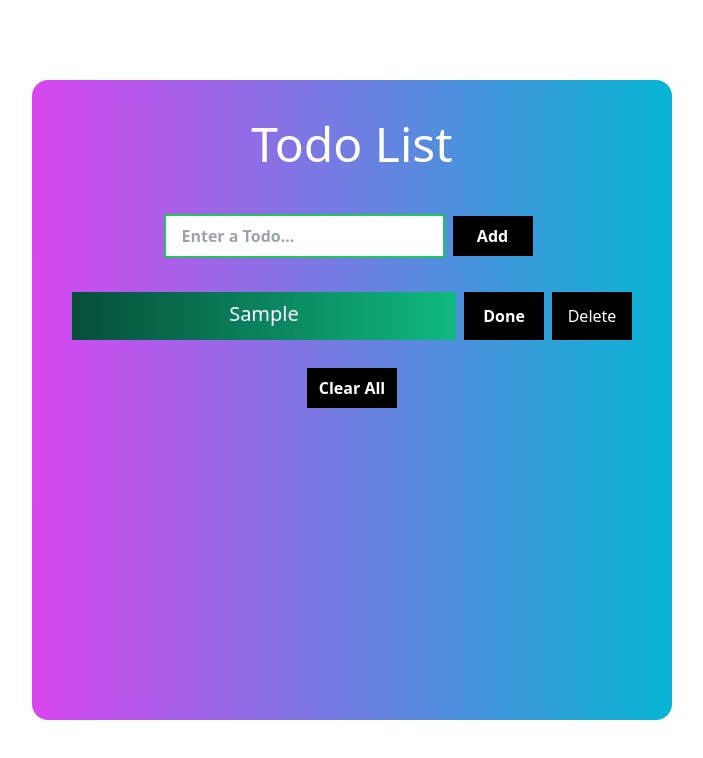
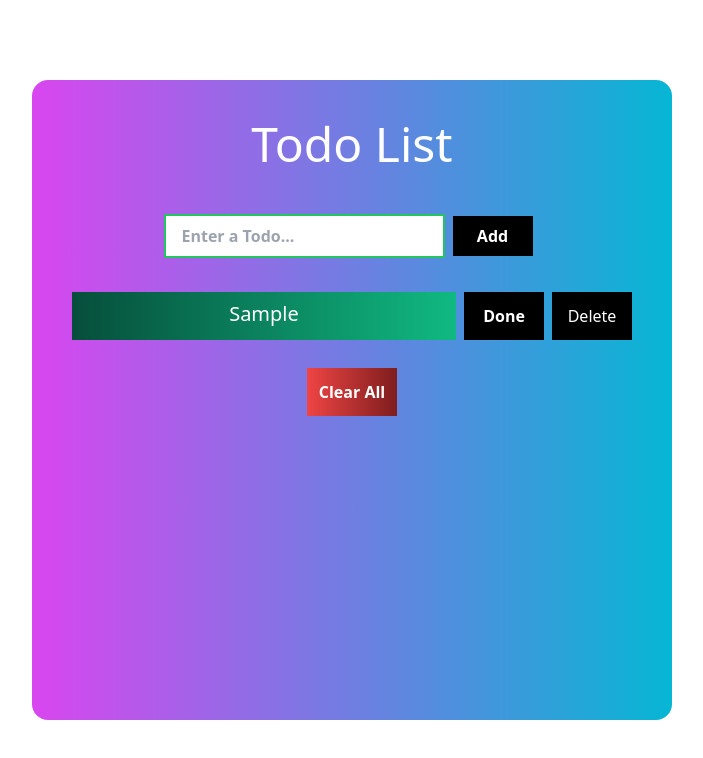
Before and after one commit to MuhammadYildiz/Todo-List-App, a React (Vite) app: page / in a window 1280 px wide. Both pictures are taken after typing "Sample" into the empty fields and a click on the button "Add". Shown: the top 758 px of the page, without its empty margins (288-991 px from the left). Built offline with nearby package versions, Linux system fonts and the light colour scheme.

Commit message:
Update App.jsx

```diff
--- a/src/App.jsx
+++ b/src/App.jsx
@@ -73,7 +73,7 @@ function App() {
                         )
                     })}
                 </div>
-                {items.length>0 && <button onClick={()=>clearAll()} className="bg-black text-white p-2 px-3 m-2 hover:rounded-xl  hover:bg-gradient-to-r from-red-500 to-red-900 font-bold mb-6 "
+                {items.length>0 && <button onClick={()=>clearAll()} className=" text-white p-3 px-3 m-2 hover:rounded-xl  bg-gradient-to-r from-red-500 to-red-900 font-bold mb-6 "
                 type="button">
                     Clear All
                 </button>}
```
